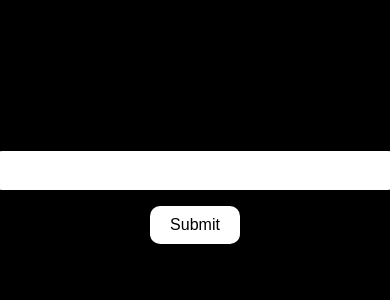
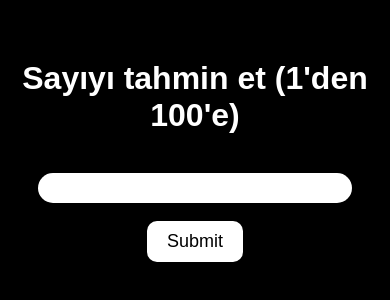
Before and after one commit to simplenewbie1dev/randomjsgame, a plain HTML site: page index.html in a window 390 px wide. Shown: the part 272-572 px from the top of the page. Drawn offline with Linux system fonts and the light colour scheme.

Commit message:
Update style.css

```diff
--- a/style.css
+++ b/style.css
@@ -1,5 +1,5 @@
 body {
-    background-color: black;
+    background-color: rgb(0, 0, 0);
     text-align: center;
     font-family: Arial, Helvetica, sans-serif;
     display: flex;
@@ -16,6 +16,11 @@ body {
 
 #theRandomNum {
     color: white;
+    font-size: 2em;
+}
+
+h1 {
+    color: rgb(255, 255, 255);
     font-size: 2em;
 }
 
@@ -46,5 +51,25 @@ body {
 
 #submitBtn:hover {
     background-color: lightblue;
-    transform: scale(1.05)
+    transform: scale(1.05);
 }
+
+/* Media query for mobile devices */
+@media (max-width: 768px) {
+    body {
+        font-size: 16px; /* Adjust base font size for readability */
+        padding: 20px; /* Add some padding around the content */
+    }
+
+    #theRandomNum {
+        font-size: 1.5em; /* Adjust heading font size */
+    }
+
+    #theNumEntered {
+        font-size: 1.5em; /* Adjust input font size */
+    }
+
+    #submitBtn {
+        font-size: 18px; /* Adjust button font size */
+    }
+}
```
